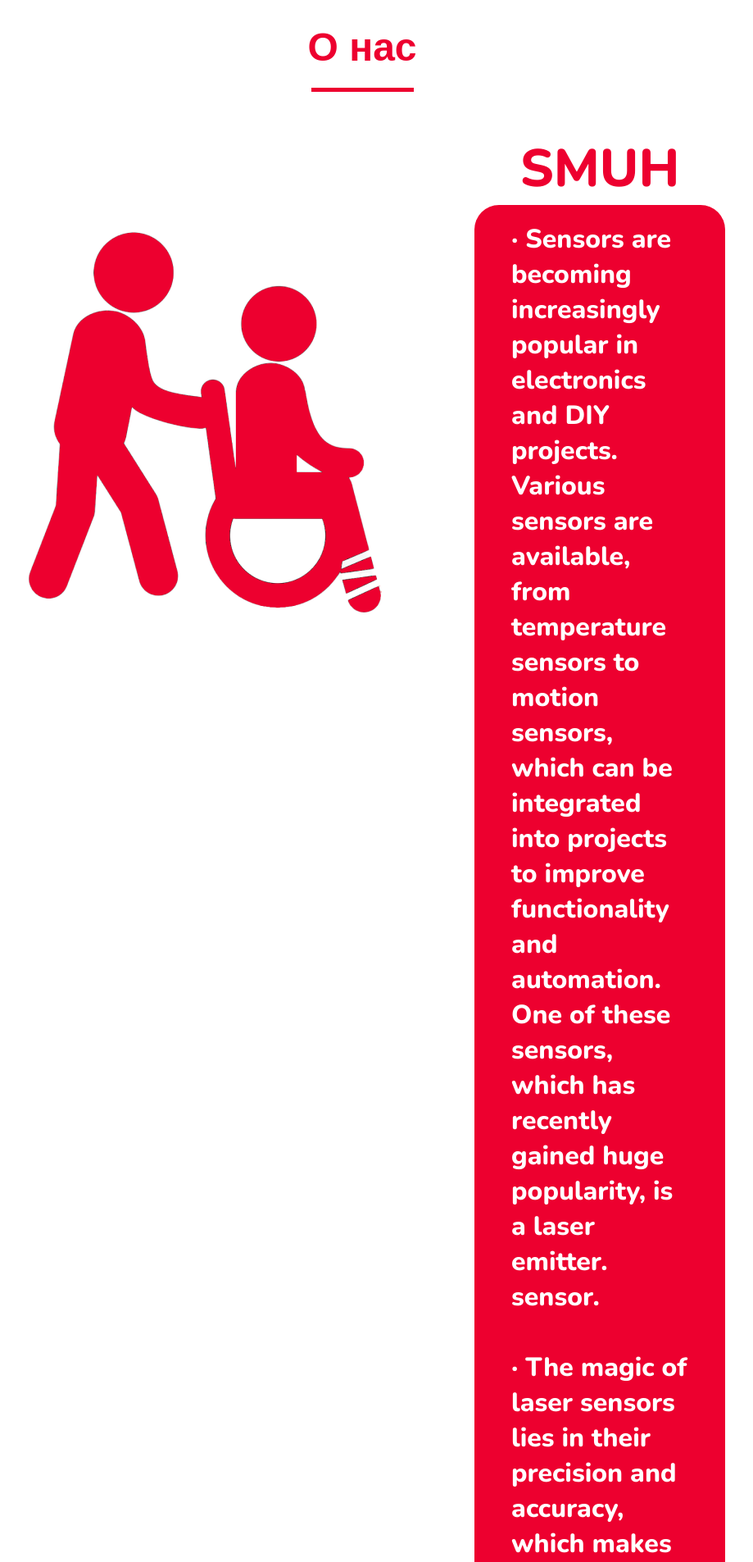
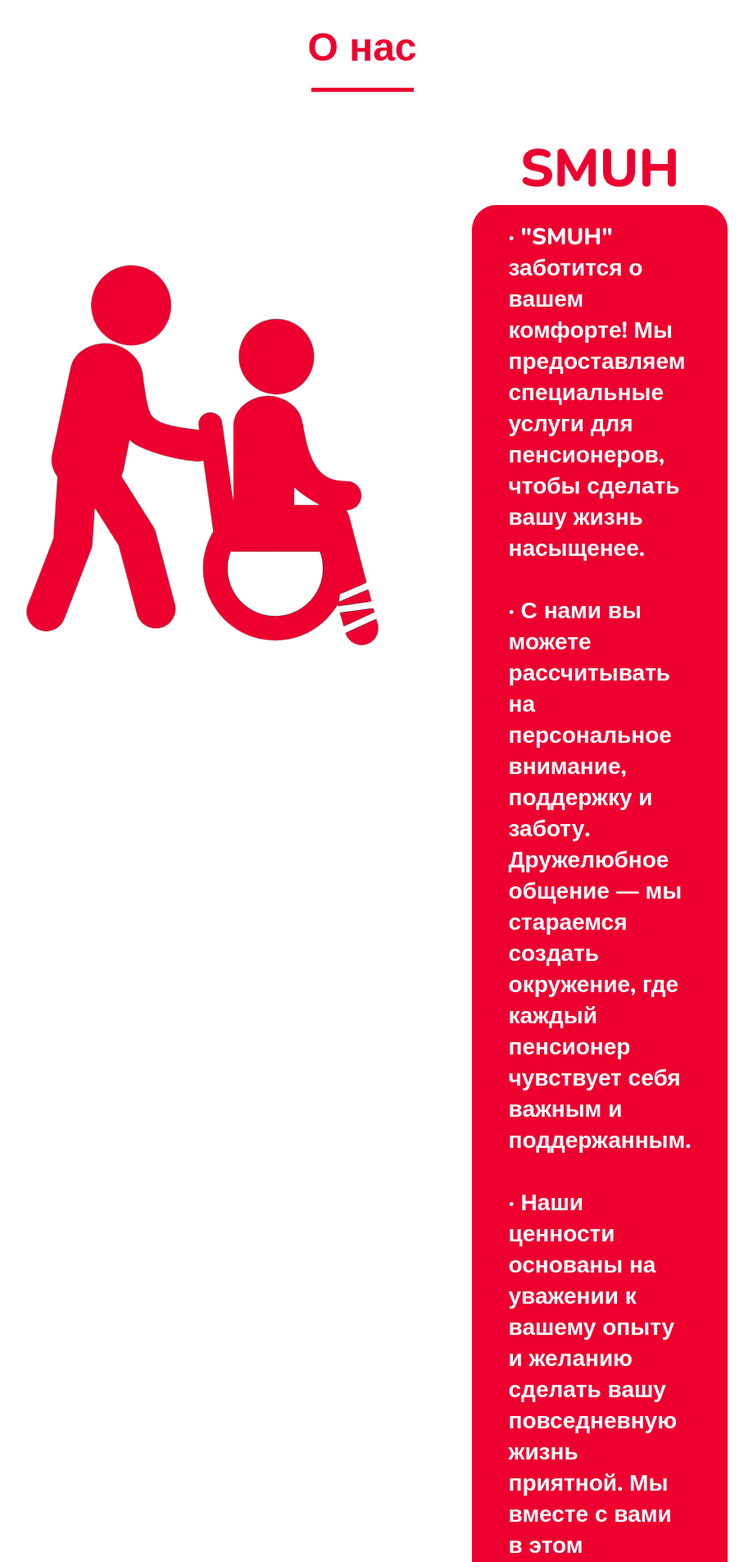
Before and after one commit to XtOne777/SMUH, a Flask app: page / in a window 1280 px wide; the page is wider, and only the part inside the window is pictured. Shown: the part 825-2730 px from the top of that part at 82% size, without its empty margins (198-1117 px from the left). Run offline with Flask 3, Linux system fonts and the light colour scheme.

Commit message:
Main html com*

```diff
--- a/templates/HTMLPage1.html
+++ b/templates/HTMLPage1.html
@@ -72,9 +72,11 @@
             <div class="section-body-about">
                 <div class="section-body-about-title">SMUH</div>
                 <div class="section-body-about-text">
-                    · Sensors are becoming increasingly popular in electronics and DIY projects. Various sensors are available, from temperature sensors to motion sensors, which can be integrated into projects to improve functionality and automation. One of these sensors, which has recently gained huge popularity, is a laser emitter. sensor.
+                    · "SMUH" заботится о вашем комфорте! Мы предоставляем специальные услуги для пенсионеров, чтобы сделать вашу жизнь насыщенее.
                     <br><br>
-                    · The magic of laser sensors lies in their precision and accuracy, which makes them ideal for a wide range of applications. They emit a beam of laser light and detect reflected light, making them suitable for distance measurement, obstacle detection and even for security applications.
+                    · С нами вы можете рассчитывать на персональное внимание, поддержку и заботу. Дружелюбное общение — мы стараемся создать окружение, где каждый пенсионер чувствует себя важным и поддержанным.
+                    <br><br>
+                    · Наши ценности основаны на уважении к вашему опыту и желанию сделать вашу повседневную жизнь приятной. Мы вместе с вами в этом путешествии, стремясь делать каждый ваш день немного лучше.
                 </div>
             </div>
         </div>
@@ -86,10 +88,13 @@
             <div class="section-ot-title">Для волонтёров</div>
         </div>
         <div class="section-ot-body">
-            <div class="section-ot-body-item"><img src="assets/images/wind.png"><br>Dust suspended in the air can heat or cool the atmosphere and the Earth's surface. This heating or cooling effect is the focus of NASA's mission to investigate the sources of mineral dust on the Earth's surface (EMIT)</div>
-            <div class="section-ot-body-item"><img src="assets/images/cloud.png"><br>Dust can contribute to the formation of clouds or changes in the chemical composition of the atmosphere.</div>
-            <div class="section-ot-body-item"><img src="assets/images/snow.png"><br>When exposed to snow or ice, mineral dust can increase the absorption of sunlight and accelerate melting</div>
-            <div class="section-ot-body-item"><img src="assets/images/medicine.png"><br>Mineral dust in the air can impair visibility or harm human health.</div>
+            <div class="section-ot-body-item"><img src="assets/images/wind.png"><br> Главной целью волонтерской программы является улучшение качества жизни пожилых людей путем предоставления им социальной поддержки, разнообразных услуг и главным образом - через общение. Предоставить пенсионерам возможность общаться, делиться своими мыслями и интересами.</div>
+            <div class="section-ot-body-item"><img src="assets/images/cloud.png"><br>Задачи волонтёров:<br>- Поддержание регулярной связи с клиентами. <br>- Помощь в заботе и здоровье. <br>- Обеспечение безопасности клиентов.</div>
+            <div class="section-ot-body-item"><img src="assets/images/snow.png"><br>Услуги:
+     <br>- Групповые чаты и мероприятия: Компания создает групповые чаты, где пенсионеры могут общаться.
+     <br>- Поддержка в срочных ситуациях: Мы предоставляем возможность быстро связаться с экстренными службами или срочно вызвать помощь в случае необходимости.
+     <br>- Советы и информация: Пенсионеры могут обращаться за советами по здоровью, финансам и другим вопросам</div>
+            <div class="section-ot-body-item"><img src="assets/images/medicine.png"><br>Наша программа стремится уменьшить социальную изоляцию пожилых людей, предоставить им возможность оставаться активными и общаться с миром в цифровую эпоху. Компания уделяет внимание их эмоциональному и интеллектуальному развитию.</div>
         </div>
     </div>
 </section>
--- a/templates/assets/css/StyleSheet1.css
+++ b/templates/assets/css/StyleSheet1.css
@@ -127,6 +127,7 @@ body {
 }
 .section-body-image {
     padding: 100px 0px;
+    margin-top: 40px;
     margin-right: 60px;
 }
 .section-body-about {
@@ -141,7 +142,7 @@ body {
     color: #ffff;
     border-radius: 30px;
     padding: 20px 45px;
-    font-size: 32px;
+    font-size: 28px;
     text-align:left;
 }
 
@@ -181,7 +182,7 @@ body {
 .section-ot-body-item {
     width: 400px;
     text-align: center;
-    font-size: 36px;
+    font-size: 28px;
     margin-right: 26px;
 }
 
```
Also changed, not shown: templates/assets/images/cloud.png, templates/assets/images/medicine.png, templates/assets/images/pers.png (deleted), templates/assets/images/snow.png, templates/assets/images/wind.png, templates/assets/images/wind_icon-icons.com_64274.png (deleted).
